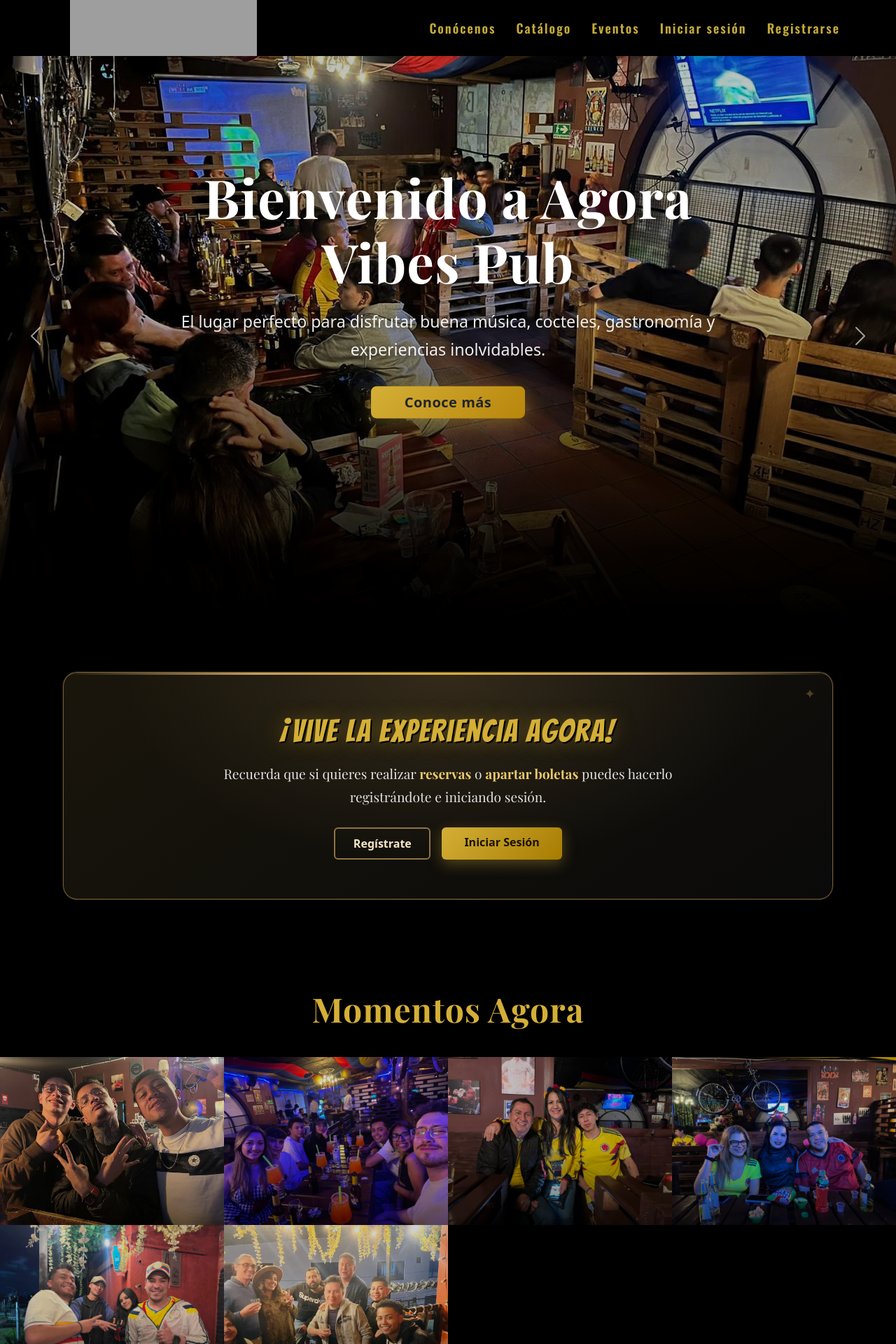
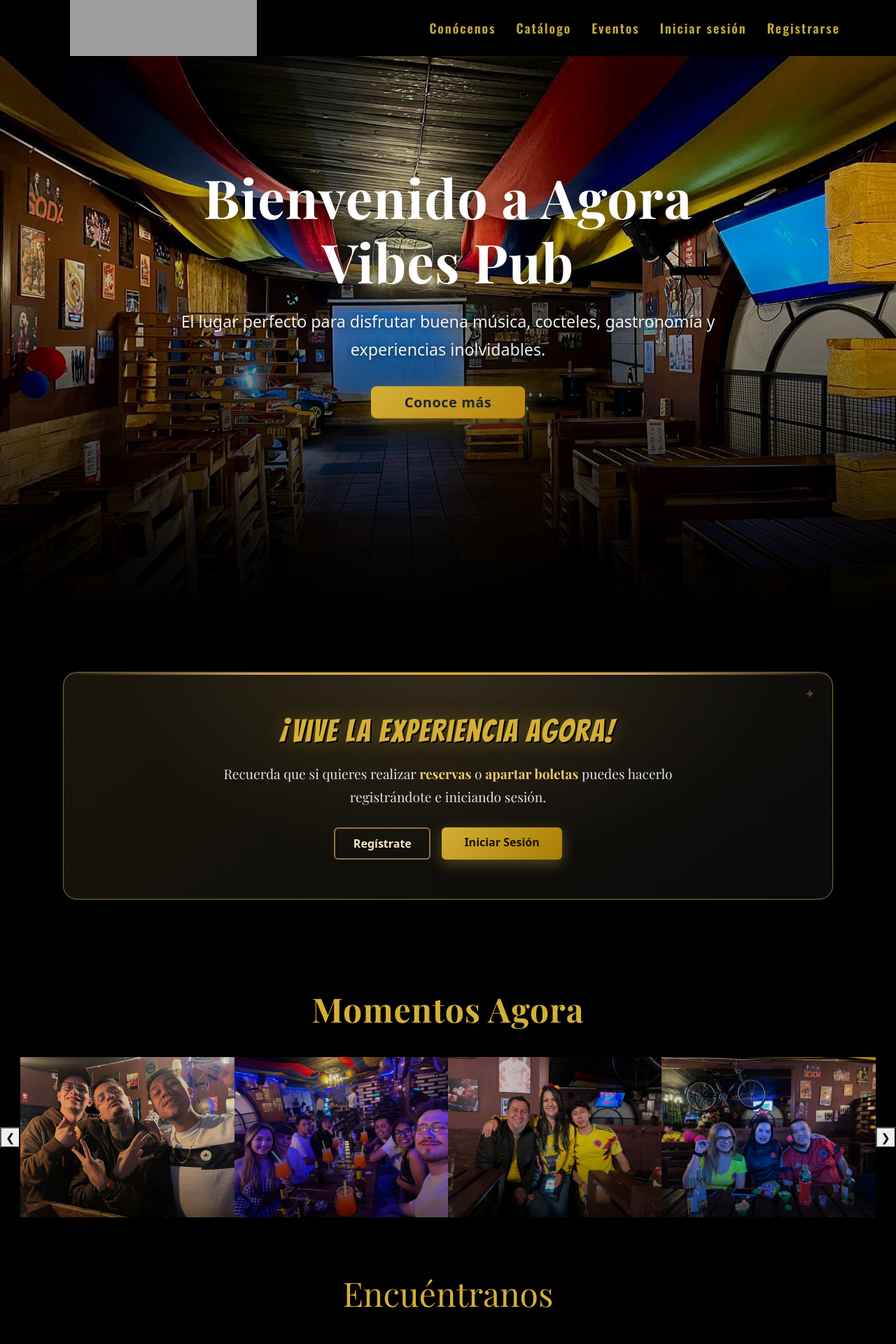
Before and after one commit to sh0826/proyecto_py, a Django app: page / in a window 1280 px wide. Shown: the top 1920 px of the page at 70% size. Run offline with Django 5.2, Linux system fonts and the light colour scheme; parts of the project's set-up code (start-up, migrations or seed data) failed here and were passed over; some web fonts are replaced; grey boxes are pictures that could not be loaded.

Commit message:
arreglos

```diff
--- a/AgoraVibes/AgoraVibesApp/templates/home.html
+++ b/AgoraVibes/AgoraVibesApp/templates/home.html
@@ -259,11 +259,21 @@
     margin-bottom: 2.5rem;
     letter-spacing: 1px;
 }
-
-.momentos-grid {
-    display: grid;
-    grid-template-columns: repeat(4, 1fr);
-    gap: 0;
+.slider-container{
+position:relative;
+display:flex;
+align-items:center;
+}
+.slider-wrapper{
+overflow:hidden;
+width:100%;
+}
+.momentos-grid{
+display:flex;
+transition:transform .6s ease;
+}
+.foto-momento-wrap{
+flex:0 0 25%;
 }
 
 @media (max-width: 992px) {
@@ -468,7 +478,7 @@
 
 {% else %}
 
-<!-- Hero carrusel -->
+<!-- Fotos inicio -->
 <section class="hero-agora">
     <div id="carouselAgora"
          class="carousel slide carousel-fade"
@@ -476,27 +486,15 @@
          data-bs-interval="6500">
         <div class="carousel-inner">
             <div class="carousel-item active">
-                <img src="{% static 'img/bar1.jpeg' %}" alt="Ambiente Agora Vibes">
+                <img src="{% static 'img/bar2.jpeg' %}" alt="Ambiente Agora Vibes">
             </div>
             <div class="carousel-item">
-                <img src="{% static 'img/bar2.jpeg' %}" alt="Cocteles Agora Vibes">
+                <img src="{% static 'img/bar1.jpeg' %}" alt="Cocteles Agora Vibes">
             </div>
             <div class="carousel-item">
                 <img src="{% static 'img/bar3.jpeg' %}" alt="Noches en Agora Vibes">
             </div>
         </div>
-        <button class="carousel-control-prev"
-                type="button"
-                data-bs-target="#carouselAgora"
-                data-bs-slide="prev">
-            <span class="carousel-control-prev-icon"></span>
-        </button>
-        <button class="carousel-control-next"
-                type="button"
-                data-bs-target="#carouselAgora"
-                data-bs-slide="next">
-            <span class="carousel-control-next-icon"></span>
-        </button>
     </div>
     <div class="hero-overlay"></div>
     <div class="hero-texto">
@@ -511,7 +509,7 @@
     </div>
 </section>
 
-<!-- CTA iniciar sesión -->
+<!-- Anuncio boletas y reservacion-->
 <section id="experiencia" class="experiencia-section" data-aos="fade">
     <div class="container-fluid px-3 px-md-4">
         <div class="experiencia-card">
@@ -531,28 +529,37 @@
 <!-- Carrusel clientes -->
 <section id="momentos" class="momentos-section">
     <h2>Momentos Agora</h2>
+    <div class="slider-container">
+        <button class="slider-btn prev">
+            &#10094;
+        </button>
+        <div class="slider-wrapper">
             <div class="momentos-grid">
                 <div class="foto-momento-wrap">
-            <img src="{% static 'img/cliente1.jpeg' %}" class="foto-momento" alt="Momento en Agora Vibes">
+                    <img src="{% static 'img/cliente1.jpeg' %}" class="foto-momento">
                 </div>
                 <div class="foto-momento-wrap">
-            <img src="{% static 'img/cliente2.jpeg' %}" class="foto-momento" alt="Clientes disfrutando">
+                    <img src="{% static 'img/cliente2.jpeg' %}" class="foto-momento">
                 </div>
                 <div class="foto-momento-wrap">
-            <img src="{% static 'img/cliente3.jpeg' %}" class="foto-momento" alt="Ambiente nocturno">
+                    <img src="{% static 'img/cliente3.jpeg' %}" class="foto-momento">
                 </div>
                 <div class="foto-momento-wrap">
-            <img src="{% static 'img/cliente4.jpeg' %}" class="foto-momento" alt="Experiencia Agora">
+                    <img src="{% static 'img/cliente4.jpeg' %}" class="foto-momento">
                 </div>
                 <div class="foto-momento-wrap">
-            <img src="{% static 'img/cliente5.jpeg' %}" class="foto-momento" alt="Experiencia Agora">
+                    <img src="{% static 'img/cliente5.jpeg' %}" class="foto-momento">
                 </div>
                 <div class="foto-momento-wrap">
-            <img src="{% static 'img/cliente6.jpeg' %}" class="foto-momento" alt="Experiencia Agora">
+                    <img src="{% static 'img/cliente6.jpeg' %}" class="foto-momento">
                 </div>
             </div>
+        </div>
+        <button class="slider-btn next">
+            &#10095;
+        </button>
+    </div>
 </section>
-
 <!-- Ubicación -->
 <section class="mapa-section">
     <div class="container-fluid px-0">
```
Lines whose indentation alone changed are shown as unchanged.
